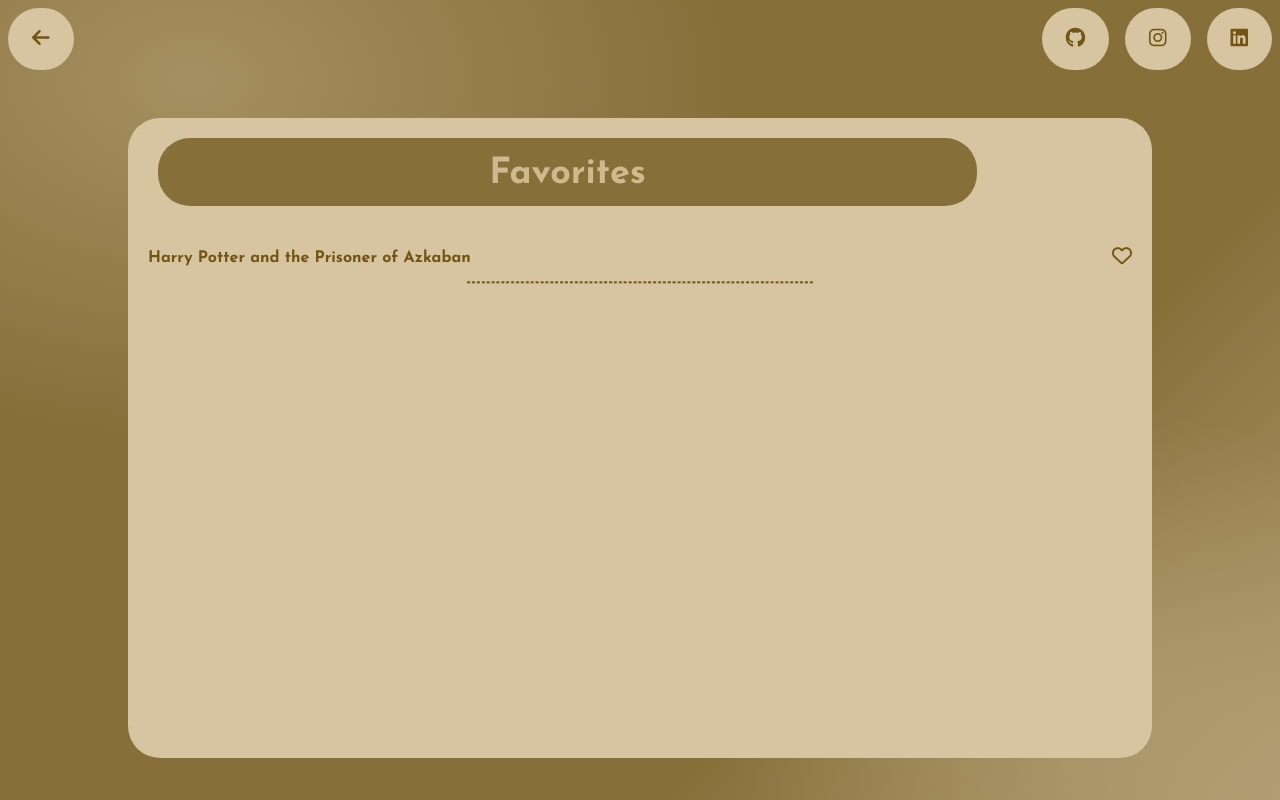
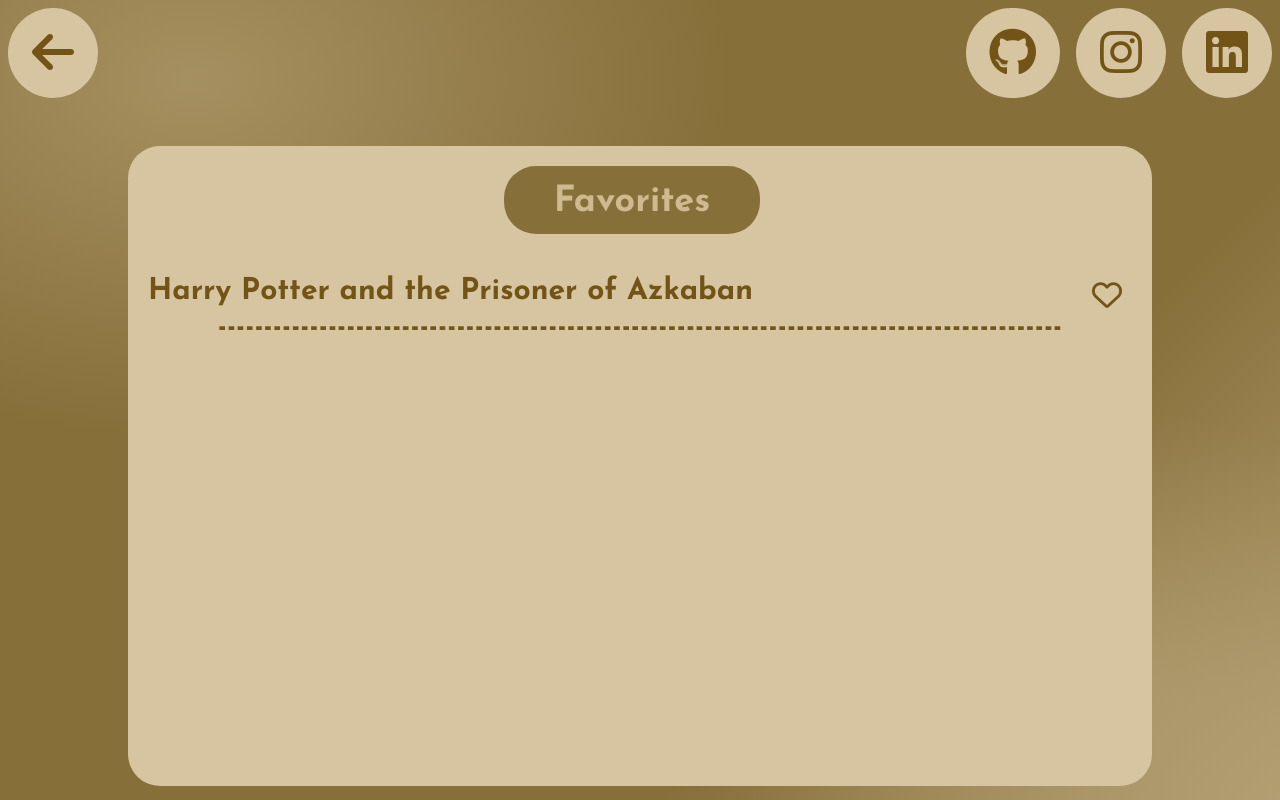
Before and after one commit to gianluh/MovieVerse, a React (Vite) app: page /favorites in a window 1280 px wide. Built offline with nearby package versions, Linux system fonts and the light colour scheme.

Commit message:
responsive enhance

```diff
--- a/src/App.jsx
+++ b/src/App.jsx
@@ -9,6 +9,7 @@
 import SearchResults from "./pages/SearchResults/SearchResults";
 import Favorites from "./pages/Favorites/Favorites";
 import NavBar from "./components/NavBar/NavBar";
+import NotFound from "./components/NotFound";
 
 export default function App() {
   const [searchInput, setSearchInput] = useState("");
@@ -17,6 +18,7 @@
   const router = createBrowserRouter(createRoutesFromElements(
     <>
       <Route path="/" element={<NavBar />}>
+        <Route path="*" element={<NotFound />}/>
         <Route index element={<Home searchInput={searchInput} setSearchInput={setSearchInput} />} />
         <Route path="searchresults" element={<SearchResults />} />
         <Route path="favorites" element={<Favorites favorited={favorited} setFavorited={setFavorited} />}/>
@@ -25,7 +27,7 @@
   ))
 
   return (
-    <div className="h-screen w-screen overflow-hidden bg-[#876F3A] bg-fixed bg-[radial-gradient(ellipse_900px_600px_at_15%_10%,rgba(214,197,160,0.38),transparent_60%),radial-gradient(ellipse_700px_500px_at_85%_85%,rgba(214,197,160,0.28),transparent_55%),linear-gradient(135deg,#876F3A_0%,#876F3A_70%,#D6C5A0_130%)]">
+    <div className="h-screen w-screen overflow-hidden bg-[#876F3A] bg-fixed bg-[radial-gradient(ellipse_900px_600px_at_15%_10%,rgba(214,197,160,0.38),transparent_60%),radial-gradient(ellipse_700px_500px_at_85%_85%,rgba(214,197,160,0.28),transparent_55%),linear-gradient(135deg,#876F3A_0%,#876F3A_70%,#D6C5A0_130%)] overflow-y-scroll">
       <RouterProvider router={router}/>
     </div>
   );
--- a/src/components/NavBar/Contacts.jsx
+++ b/src/components/NavBar/Contacts.jsx
@@ -4,19 +4,19 @@
     return (
         <div className="sm:text-xl">
             <button
-                className="bg-[#D6C5A0] px-4 py-2 rounded-full m-2 hover:cursor-pointer sm:px-6 sm:py-4"
-                >
-                <i className="fa-brands fa-github pt-1"></i>
+                className="bg-[#D6C5A0] px-4 py-2 rounded-full m-2 hover:cursor-pointer sm:px-6 sm:py-4 lg:text-4xl xl:text-5xl"
+            >
+                <a href="https://github.com/gianluh" target="_blank"><i className="fa-brands fa-github pt-1"></i></a>
             </button>
             <button
-                className="bg-[#D6C5A0] px-4 py-2 rounded-full m-2 hover:cursor-pointer sm:px-6 sm:py-4"
+                className="bg-[#D6C5A0] px-4 py-2 rounded-full m-2 hover:cursor-pointer sm:px-6 sm:py-4 lg:text-4xl xl:text-5xl"
                 >
-                <i className="fa-brands fa-instagram pt-1"></i>
+                <a href="https://www.instagram.com/gianlu.hh/" target="_blank"><i className="fa-brands fa-instagram pt-1"></i></a>
             </button>
             <button
-                className="bg-[#D6C5A0] px-4 py-2 rounded-full m-2 hover:cursor-pointer sm:px-6 sm:py-4"
+                className="bg-[#D6C5A0] px-4 py-2 rounded-full m-2 hover:cursor-pointer sm:px-6 sm:py-4 lg:text-4xl xl:text-5xl"
                 >
-                <i className="fa-brands fa-linkedin pt-1"></i>
+                <a href=""><i className="fa-brands fa-linkedin pt-1" target="_blank"></i></a>
             </button>
         </div>
     )
--- a/src/components/NavBar/PrevPageButton.jsx
+++ b/src/components/NavBar/PrevPageButton.jsx
@@ -6,7 +6,7 @@
 
     return (
         <button
-            className="bg-[#D6C5A0] px-4 py-2 rounded-full m-2 hover:cursor-pointer sm:px-6 sm:py-4 sm:text-xl"
+            className="bg-[#D6C5A0] px-4 py-2 rounded-full m-2 hover:cursor-pointer sm:px-6 sm:py-4 sm:text-xl lg:text-4xl xl:text-5xl"
             onClick={() => { navigate(-1) }}>
             <i className="fa-solid fa-arrow-left pt-1"></i>
         </button>
--- /dev/null
+++ b/src/components/NotFound.jsx
@@ -0,0 +1,50 @@
+
+import { useNavigate, NavLink } from "react-router-dom";
+
+export default function NotFound() {
+  const navigate = useNavigate();
+
+  return (
+    <div className="relative flex flex-col items-center justify-center w-full min-h-[70vh] px-6 py-10 text-[#644e1d]">
+      <div
+        aria-hidden
+        className="pointer-events-none absolute inset-0 -z-10 opacity-70 bg-[radial-gradient(600px_300px_at_50%_30%,rgba(214,197,160,0.35),transparent_60%),radial-gradient(500px_260px_at_80%_80%,rgba(214,197,160,0.22),transparent_55%)] blur-[2px]"
+      />
+      <div className="mb-6 inline-flex h-20 w-20 items-center justify-center rounded-3xl bg-[#D6C5A0]/70 ring-2 ring-[#876F3A]/30 shadow-lg shadow-[#876F3A]/20 motion-safe:animate-bounce select-none">
+        <i className="fa-solid fa-film text-3xl text-[#715416]"></i>
+      </div>
+      <h1 className="text-center text-6xl sm:text-7xl font-extrabold tracking-tight bg-clip-text text-transparent bg-gradient-to-r from-[#D6C5A0] via-[#E9DFC2] to-[#876F3A] drop-shadow-sm">
+        404
+      </h1>
+      <p className="mt-2 text-xl sm:text-2xl text-[#715416]">Reel not found</p>
+      <p className="mt-3 max-w-xl text-center text-base sm:text-lg text-[#644e1d]/80">
+        The scene you’re looking for rolled out of frame. It may have been
+        moved, renamed, or never existed.
+      </p>
+      <div className="mt-8 flex flex-wrap items-center justify-center gap-3">
+        <NavLink
+          to="/"
+          className="px-5 py-2.5 rounded-2xl bg-[#876F3A] text-[#F7F0E0] font-semibold shadow-lg shadow-[#876F3A]/30 hover:-translate-y-0.5 active:translate-y-0 transition-transform"
+        >
+          Go Home
+        </NavLink>
+        <button
+          type="button"
+          className="px-5 py-2.5 rounded-2xl bg-[#E9DFC2] text-[#644e1d] ring-1 ring-[#876F3A]/30 hover:bg-[#F0E7CD]"
+          onClick={() => navigate(-1)}
+        >
+          Go Back
+        </button>
+      </div>
+      <div className="pointer-events-none absolute left-8 top-14 text-[#D6C5A0]/70 animate-pulse select-none">
+        <i className="fa-solid fa-star"></i>
+      </div>
+      <div className="pointer-events-none absolute right-10 top-28 text-[#D6C5A0]/60 animate-pulse select-none [animation-delay:0.3s]">
+        <i className="fa-solid fa-star"></i>
+      </div>
+      <div className="pointer-events-none absolute right-1/4 bottom-16 text-[#D6C5A0]/60 animate-pulse select-none [animation-delay:0.6s]">
+        <i className="fa-solid fa-star"></i>
+      </div>
+    </div>
+  );
+}
--- a/src/pages/Favorites/Favorites.jsx
+++ b/src/pages/Favorites/Favorites.jsx
@@ -3,17 +3,19 @@
 export default function Favorites({favorited, setFavorited}) {
   return (
     <div className="bg-[#D6C5A0] text-[#715416] w-4/5 h-4/5 m-auto mt-10 rounded-4xl overflow-y-scroll grid grid-cols-1 grid-rows-[auto_1fr]">
-      <div className="bg-[#876F3A] text-[#ceba8e] sticky z-10 top-5 text-4xl p-3 w-4/5 pt-4 ml-7.5 text-center rounded-4xl row-start-1 row-end-2">
+      <div className="bg-[#876F3A] text-[#ceba8e] sticky z-10 top-5 text-4xl p-3 w-4/5 pt-4 ml-7.5 text-center rounded-4xl row-start-1 row-end-2 sm:ml-13 md:ml-15 lg:ml-59 lg:w-2/5 xl:ml-94 xl:w-1/4 2xl:ml-110">
         <h1>Favorites</h1>
       </div>
-      <div className="mt-15 row-start-2 row-end-3sm:text-xl">
+      <div className="mt-15 row-start-2 row-end-3 sm:text-xl lg:text-2xl xl:text-3xl">
         <div className="ml-5 mr-5">
           <div className="flex justify-between">
             <p className="truncate w-5/6">Harry Potter and the Prisoner of Azkaban</p>
             <UnfavoriteButton favorited={favorited} setFavorited={setFavorited} />
           </div>
-          <p className="text-center sm:hidden">-----------------------------------------------------------</p>
-          <p className="hidden sm:block sm:text-center">-----------------------------------------------------------------------</p>
+          <p className="text-center sm:hidden">-----------------------------------------------</p>
+          <p className="hidden sm:block sm:text-center md:hidden">-----------------------------------------------------------------------</p>
+          <p className="hidden md:block md:text-center lg:hidden">--------------------------------------------------------------------------------</p>
+          <p className="hidden lg:block lg:text-center">--------------------------------------------------------------------------------------------</p>
         </div>
       </div>
     </div>
--- a/src/pages/Favorites/UnfavoriteButton.jsx
+++ b/src/pages/Favorites/UnfavoriteButton.jsx
@@ -7,12 +7,12 @@
         <button
             className="hover:cursor-pointer"
             onClick={handleClick}>
-            <div className="relative w-fit h-fit bottom-2 right-4 sm:bottom-3 sm:right-5">
+            <div className="relative w-fit h-fit bottom-2 right-4 sm:bottom-3 sm:right-5 lg:right-7 xl:right-10">
                 <i
-                    className={`${favorited ? "opacity-100" : "opacity-0"} fa-solid fa-heart absolute inset-0 transition-all sm:text-xl`}
+                    className={`${favorited ? "opacity-100" : "opacity-0"} fa-solid fa-heart absolute inset-0 transition-all sm:text-xl lg:text-2xl xl:text-3xl`}
                 ></i>
                 <i
-                    className={`${favorited ? "opacity-0" : "opacity-100"} fa-regular fa-heart absolute inset-0 transition-all sm:text-xl`}
+                    className={`${favorited ? "opacity-0" : "opacity-100"} fa-regular fa-heart absolute inset-0 transition-all sm:text-xl lg:text-2xl xl:text-3xl`}
                 ></i>
             </div>
         </button>
--- a/src/pages/Home/Home.jsx
+++ b/src/pages/Home/Home.jsx
@@ -5,7 +5,7 @@
 
 export default function Home({ searchInput, setSearchInput }) {
   return (
-    <div className="w-full flex items-center justify-center gap-3 mt-65">
+    <div className="w-full flex items-center justify-center gap-3 mt-65 md:flex-col lg:mt-55">
       <SearchInput searchInput={searchInput} setSearchInput={setSearchInput} />
       <SubmitButton />
     </div>
--- a/src/pages/Home/SearchInput.jsx
+++ b/src/pages/Home/SearchInput.jsx
@@ -1,14 +1,12 @@
 
-export default function SearchInput({ searchInput, setSearchInput, placeholder = "", autoFocus = false }) {
+export default function SearchInput({ searchInput, setSearchInput}) {
   return (
     <input
-      className="bg-[#D6C5A0] w-3/5 p-5 rounded-3xl drop-shadow-2xl shadow-[#876F3A]
-             outline-none focus:ring-4 focus:ring-[#876F3A] focus:bg-[#E9DFC2] text-xl"
+      className="bg-[#D6C5A0] w-3/5 p-5 rounded-3xl drop-shadow-2xl shadow-[#876F3A] outline-none focus:ring-4 focus:ring-[#876F3A] focus:bg-[#E9DFC2] text-xl placeholder:text-sm placeholder:text-[#5C4B2E] placeholder:opacity-50 focus:placeholder-transparent md:p-7 md:placeholder:text-xl xl:p-10 xl:rounded-full xl:placeholder:text-2xl transition [&::-webkit-search-cancel-button]:hidden"
       type="search"
       name="search"
       id="search"
-      placeholder={placeholder}
-      autoFocus={autoFocus}
+      placeholder='Harry Potter and the Prisoner of Azkaban'
       onChange={(e) => setSearchInput(e.target.value)}
       value={searchInput}
       aria-label="search input"
--- a/src/pages/Home/SubmitButton.jsx
+++ b/src/pages/Home/SubmitButton.jsx
@@ -4,9 +4,9 @@
     <button
       type="submit"
       aria-label="Search"
-      className="group inline-flex items-center gap-2 rounded-3xl px-6 py-3 hover:cursor-pointer bg-[#876F3A] text-[#F7F0E0] font-semibold tracking-wide shadow-lg shadow-[#876F3A]/40 ring-1 ring-[#D6C5A0]/50 transition-all duration-200 hover:-translate-y-0.5 hover:shadow-xl hover:ring-[#D6C5A0] focus-visible:outline-none focus-visible:ring-4 focus-visible:ring-[#D6C5A0]/60 focus-visible:ring-offset-2"
+      className="group inline-flex items-center gap-2 rounded-3xl px-6 py-3 hover:cursor-pointer bg-[#876F3A] text-[#D6C5A0] font-semibold tracking-wide shadow-lg shadow-[#876F3A]/40 ring-1 ring-[#D6C5A0]/50 transition-all duration-200 hover:-translate-y-0.5 hover:shadow-xl hover:ring-[#D6C5A0] focus-visible:outline-none focus-visible:ring-4 focus-visible:ring-[#D6C5A0] 60 focus-visible:ring-offset-2 md:px-8 md:py-5 md:text-xl md:gap-4"
     >
-      <i className="fa fa-search w-5 h-5 pt-1 opacity-90 group-hover:opacity-100 select-none"></i>
+      <i className="fa fa-search w-5 h-5 pt-1 opacity-90 group-hover:opacity-100 select-none md:pb-6"></i>
       <span className="hidden sm:inline">Search</span>
       <span className="sr-only">Search</span>
     </button>
--- a/src/pages/SearchResults/FilmDetails.jsx
+++ b/src/pages/SearchResults/FilmDetails.jsx
@@ -1,9 +1,9 @@
 export default function FilmDetails() {
   return (
     <div
-      className="bg-[#D6C5A0] text-[#644e1d] rounded-3xl p-6 mt-3 drop-shadow-2xl shadow-[#876F3A] ring-1 ring-[#876F3A]/30"
+      className="bg-[#D6C5A0] text-[#644e1d] rounded-3xl p-6 mt-3 drop-shadow-2xl shadow-[#876F3A] ring-1 ring-[#876F3A]/30 lg:h-auto lg:mt-35 lg:w-5/16 lg:self-start 2xl:mt-55"
     >
-      <div className="flex items-baseline justify-between gap-4">
+      <div className="flex items-baseline justify-between gap-4 ">
         <h2 className="text-2xl sm:text-3xl font-extrabold tracking-tight">
           The Prisoner of Azkaban
         </h2>
--- a/src/pages/SearchResults/Poster.jsx
+++ b/src/pages/SearchResults/Poster.jsx
@@ -1,7 +1,7 @@
 
 export default function Poster() {
   return (
-    <div className="group transition h-[50vh] sm:h-[60vh] sm:w-full">
+    <div className="group transition h-2/5 md:h-4/7 lg:h-6/7 lg:w-3/5 xl:w-2/5 xl:pb-15">
       <div className="relative overflow-hidden rounded-3xl aspect-2/3 ring-2 ring-[#D6C5A0] shadow-xl shadow-[#876F3A]/30 h-full w-full">
         <img
           src="https://play-lh.googleusercontent.com/vGw_9zUqbqRRz3O1I0mFlixFDpFohP7ylVoemPoRGenWgy2j9Bt30LkLjO-7Cfe8odrsNGhAGhr7Myft3tc"
--- a/src/pages/SearchResults/SearchResults.jsx
+++ b/src/pages/SearchResults/SearchResults.jsx
@@ -3,7 +3,7 @@
 
 export default function SearchResults() {
   return (
-    <div className="mx-6 mt-2">
+    <div className="mx-6 mt-2 h-screen gap-10 lg:w-screen lg:flex xl:ml-43">
       <Poster />
       <FilmDetails />
     </div>
```
